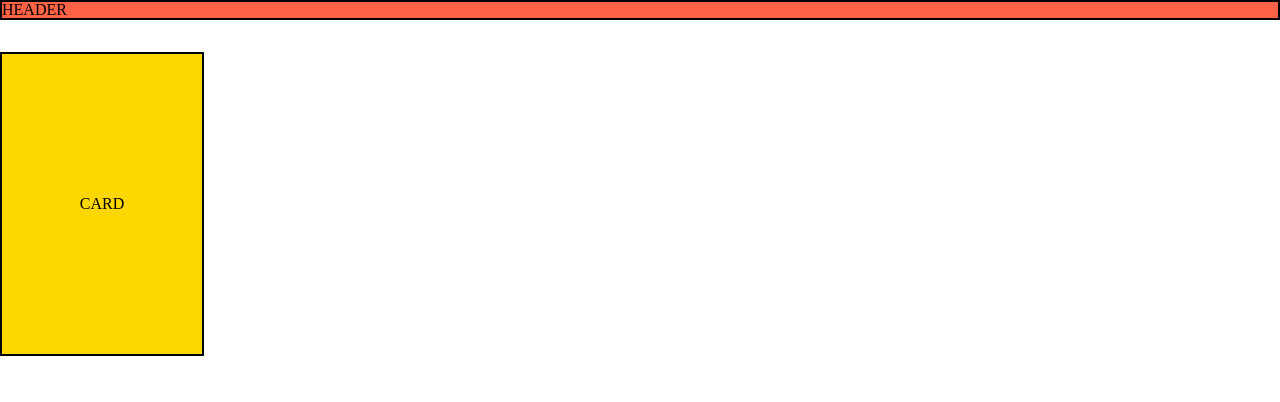
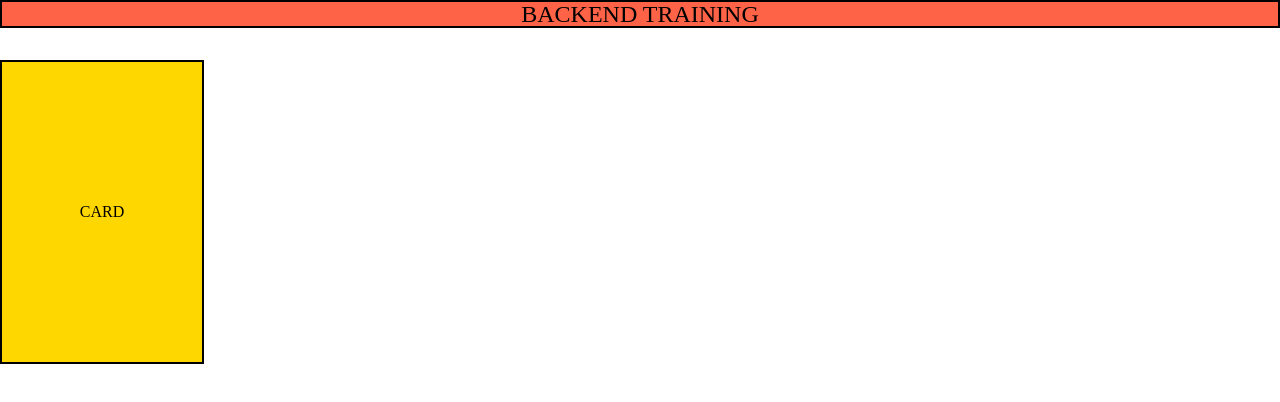
Before and after one commit to ThomasDCW/backendtraining, a React (Vite) app in the folder frontend/: page / in a window 1280 px wide. Shown: the top 402 px of the page. Built offline with nearby package versions, Linux system fonts and the light colour scheme.

Commit message:
style header comp

```diff
--- a/frontend/src/components/Header/index.jsx
+++ b/frontend/src/components/Header/index.jsx
@@ -1,5 +1,5 @@
 import SHeader from "./style";
 
 export default function Header() {
-  return <SHeader>HEADER</SHeader>;
+  return <SHeader>BACKEND TRAINING</SHeader>;
 }
--- a/frontend/src/components/Header/style.jsx
+++ b/frontend/src/components/Header/style.jsx
@@ -3,4 +3,7 @@ import styled from "styled-components";
 export default styled.header`
   background-color: tomato;
   border: 2px solid black;
+  display: flex;
+  justify-content: center;
+  font-size: 24px;
 `;
```
